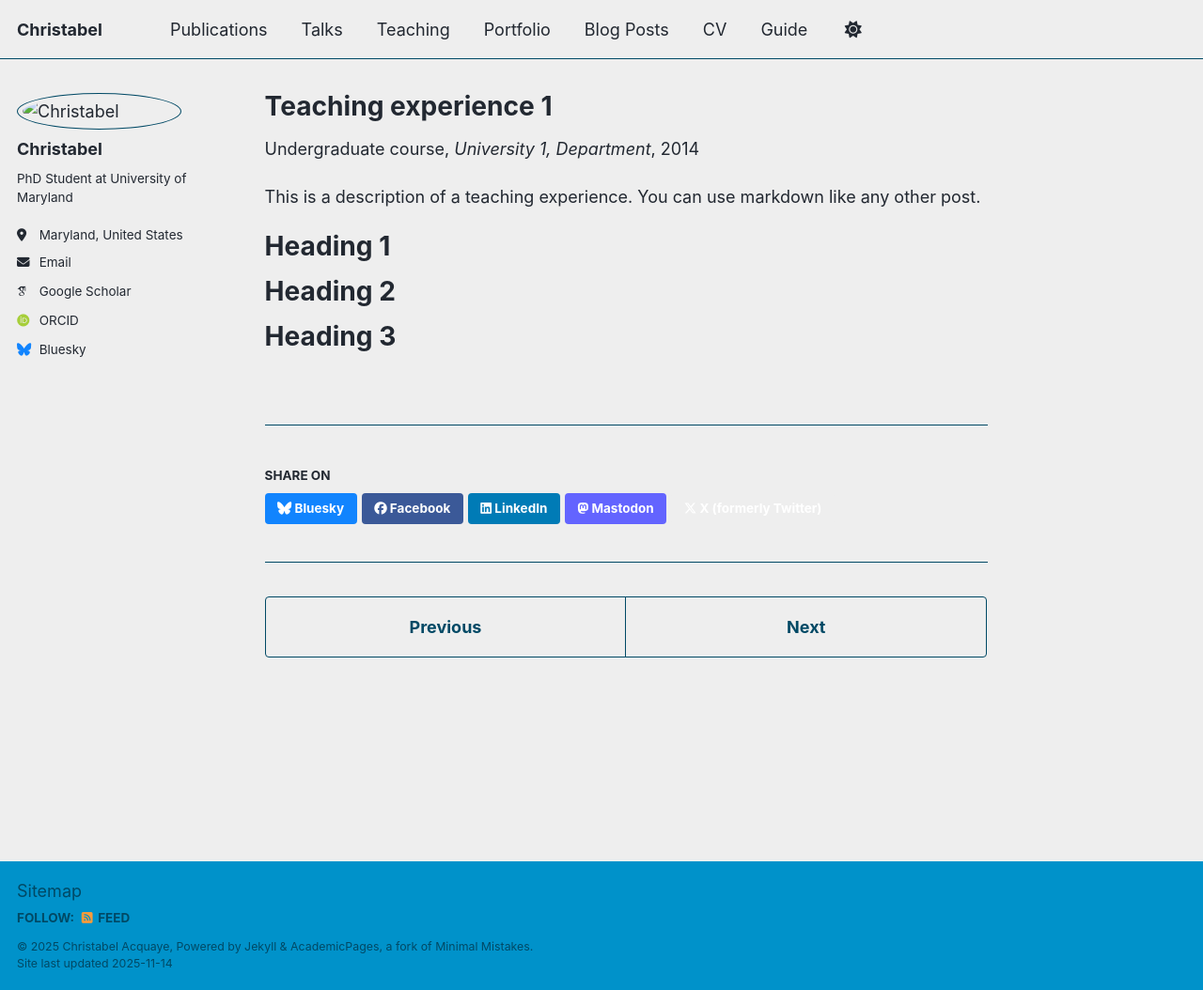
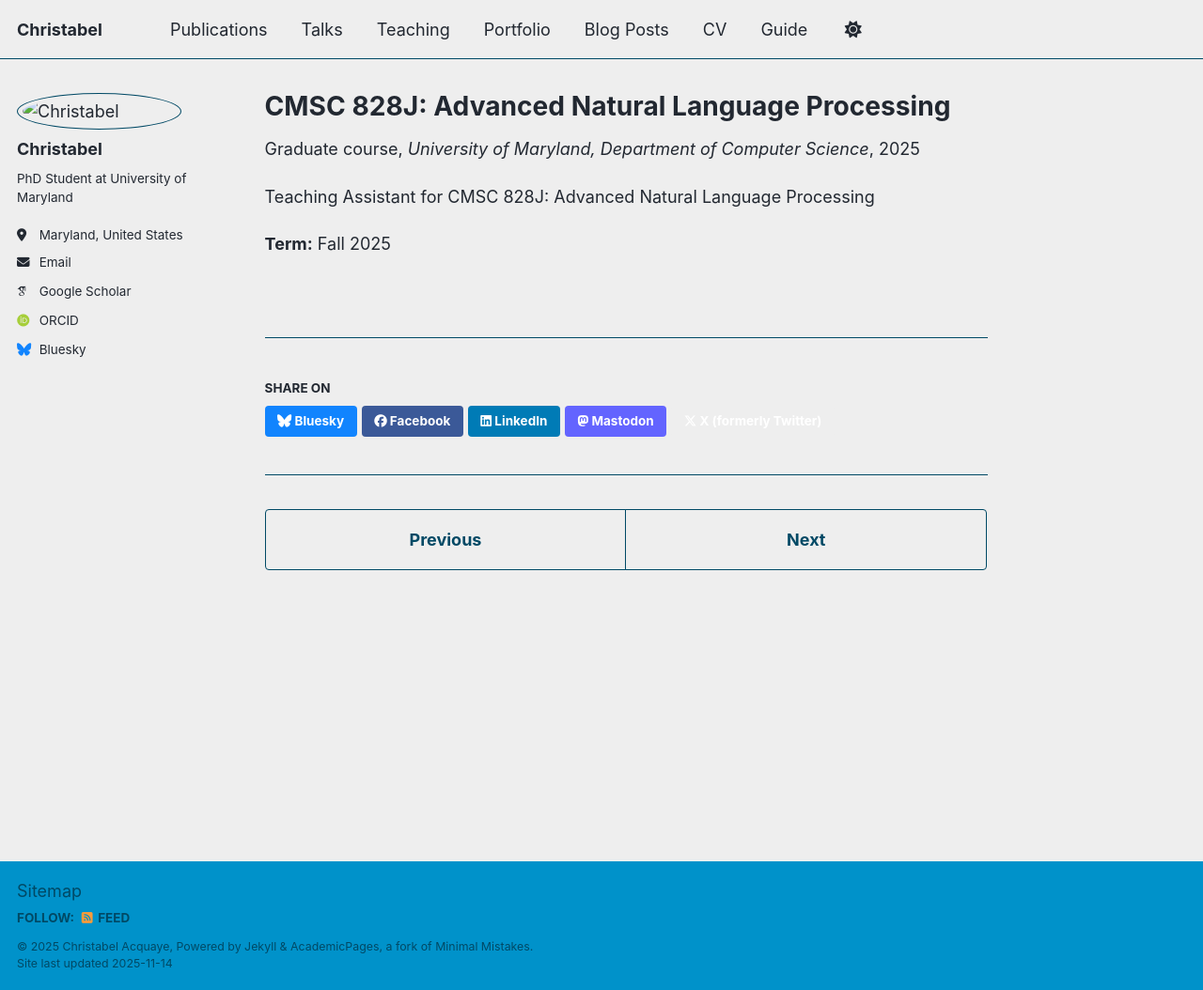
Before and after one commit to acquayec/cacquaye.github.io, a Jekyll site: the page built from _teaching/2014-spring-teaching-1.md, in a window 1280 px wide and 1054 px high. Shown: the whole window at 94% size. Built offline with Jekyll 4.4.1, drawn with Linux system fonts in a browser that asks for light colours; some web fonts are replaced; a script that is not in the unit is left out.

Commit message:
Update teaching experience details for CMSC 828J

```diff
--- a/_teaching/2014-spring-teaching-1.md
+++ b/_teaching/2014-spring-teaching-1.md
@@ -1,20 +1,13 @@
 ---
-title: "Teaching experience 1"
+title: "CMSC 828J: Advanced Natural Language Processing"
 collection: teaching
-type: "Undergraduate course"
-permalink: /teaching/2014-spring-teaching-1
-venue: "University 1, Department"
-date: 2014-01-01
-location: "City, Country"
+type: "Graduate course"
+permalink: /teaching/2025-cmsc828j
+venue: "University of Maryland, Department of Computer Science"
+date: 2025-01-15
+location: "College Park, Maryland"
 ---
 
-This is a description of a teaching experience. You can use markdown like any other post.
+Teaching Assistant for CMSC 828J: Advanced Natural Language Processing
 
-Heading 1
-======
-
-Heading 2
-======
-
-Heading 3
-======
+**Term:** Fall 2025
```
